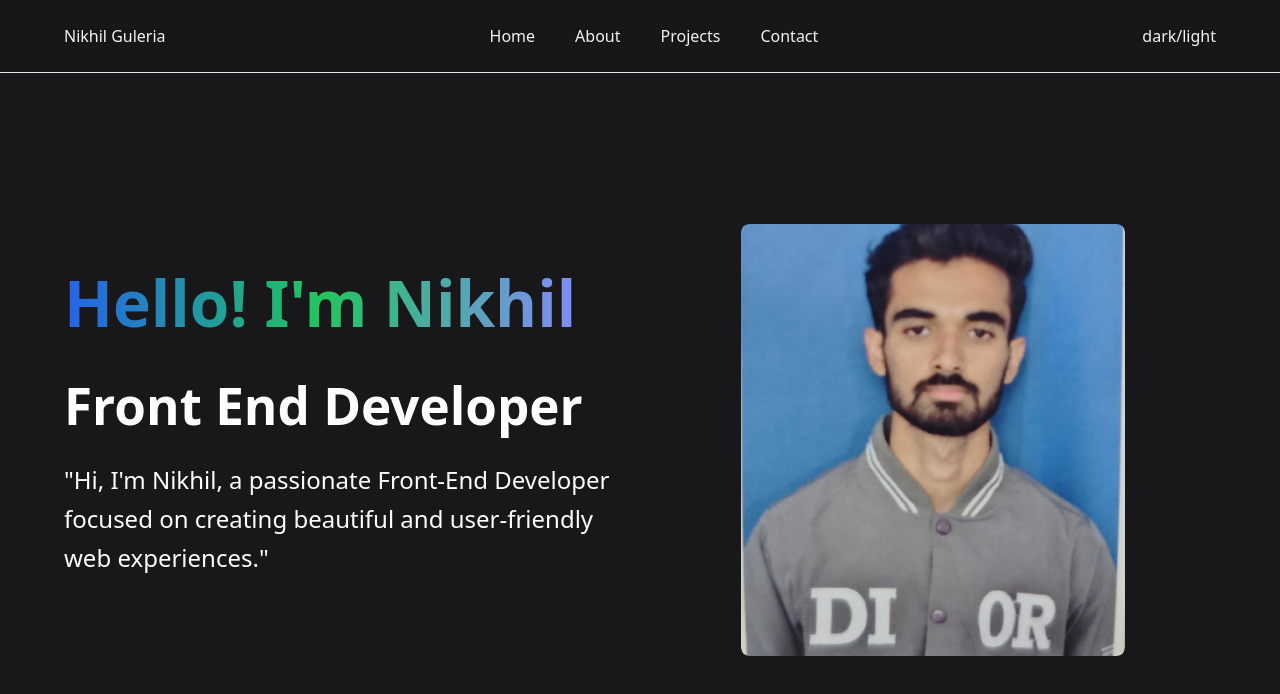
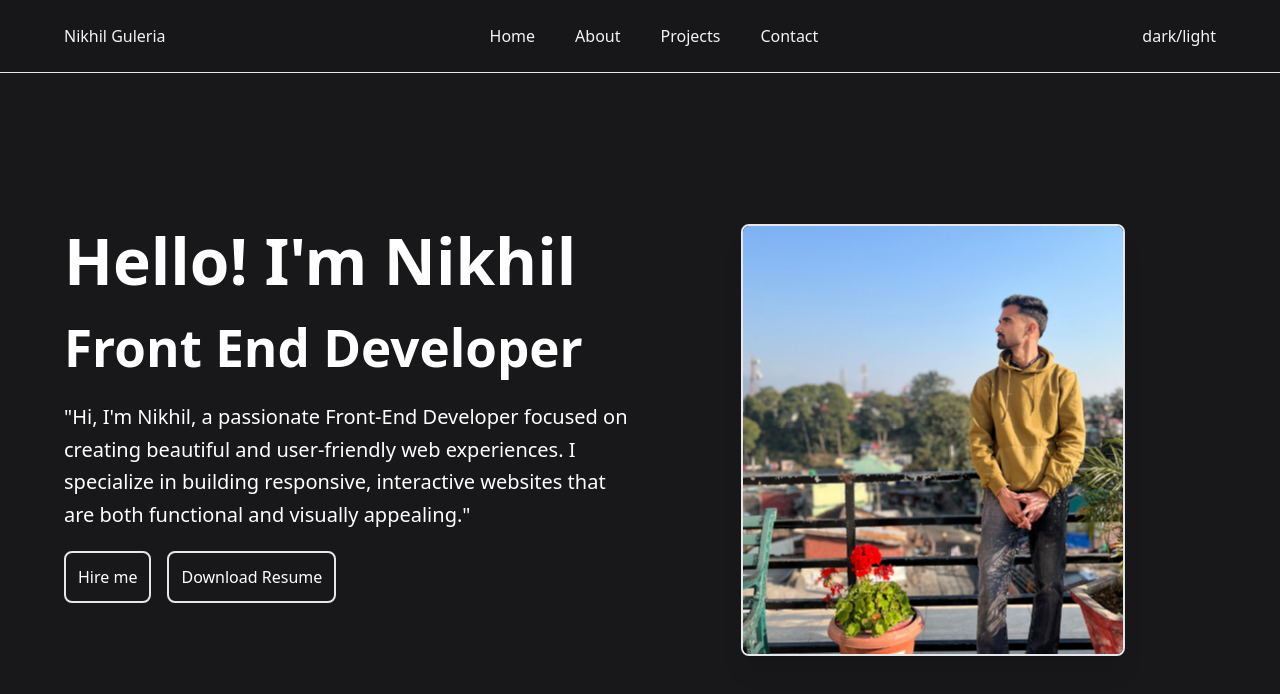
Before and after one commit to Nikhilguleria98/Portfolio, a React (Vite) app: page / in a window 1280 px wide. Shown: the top 694 px of the page. Built offline with nearby package versions, Linux system fonts and the light colour scheme.

Commit message:
minor changes

```diff
--- a/src/components/Hero Section/Hero.jsx
+++ b/src/components/Hero Section/Hero.jsx
@@ -3,9 +3,7 @@ import { motion } from "framer-motion";
 
 const Hero = ({ isImageRounded = false, isHover = true }) => {
   const [mousePosition, setMousePosition] = useState({ x: 0, y: 0 });
-  const [isHovered, setIsHovered] = useState(false);
 
-  // Track mouse movement on the image itself
   const handleMouseMove = (e) => {
     const { left, top, width, height } = e.target.getBoundingClientRect();
     const x = (e.clientX - left) / width - 0.5;
@@ -13,19 +11,32 @@ const Hero = ({ isImageRounded = false, isHover = true }) => {
     setMousePosition({ x, y });
   };
 
-  const handleMouseEnter = () => {
-    setIsHovered(true); // Set hover state to true
+  const handleMouseLeave = () => {
+    setMousePosition({ x: 0, y: 0 });
   };
 
-  const handleMouseLeave = () => {
-    setIsHovered(false); // Set hover state to false and reset position
-    setMousePosition({ x: 0, y: 0 });
+  const containerVariant = {
+    hidden: { opacity: 0 },
+    visible: {
+      opacity: 1,
+      transition: { staggerChildren: 0.2 },
+    },
+  };
+
+  const itemVariant = {
+    hidden: { x: -50, opacity: 0 },
+    visible: { x: 0, opacity: 1, transition: { duration: 0.6 } },
+  };
+
+  const rightSectionVariant = {
+    hidden: { x: 100, opacity: 0 },
+    visible: { x: 0, opacity: 1, transition: { duration: 0.8 } },
   };
 
   return (
     <div
       id="/"
-      className="text-white min-h-screen flex flex-col md:flex-row items-center justify-center px-4 md:px-16 gap-5 mt-24 md:mt-0"
+      className="text-white min-h-screen flex flex-col md:flex-row items-center justify-center px-4 md:px-16 gap-5 mt-32 md:mt-0"
     >
       {/* Left Section */}
       <motion.div
@@ -33,19 +44,37 @@ const Hero = ({ isImageRounded = false, isHover = true }) => {
         initial="hidden"
         whileInView="visible"
         viewport={{ once: false, amount: 0.2 }}
+        variants={containerVariant}
       >
         <motion.h1
-          className="text-[10vw] md:text-[5vw] font-bold mb-4 bg-gradient-to-r from-blue-600 via-green-500 to-indigo-400 inline-block text-transparent bg-clip-text"
+          className="text-[10vw] md:text-[5vw] md:text-6xl font-bold mb-4  inline-block "
+          variants={itemVariant}
         >
           Hello! I'm Nikhil
         </motion.h1>
-        <motion.p className="text-[8vw] md:text-[4vw] font-bold mb-4">
+        <motion.p
+          className="text-[8vw] md:text-[4vw] font-bold mb-4"
+          variants={itemVariant}
+        >
           Front End Developer
         </motion.p>
-        <motion.p className="text-[3vh] md:text-[3vh] leading-relaxed">
+        <motion.p
+          className="text-[2.7vh] md:text-[2.5vh] leading-relaxed"
+          variants={itemVariant}
+        >
           "Hi, I'm Nikhil, a passionate Front-End Developer focused on creating
-          beautiful and user-friendly web experiences."
+          beautiful and user-friendly web experiences. I specialize in building
+          responsive, interactive websites that are both functional and
+          visually appealing."
         </motion.p>
+        <motion.div className="flex justify-center md:justify-start mt-5 gap-4" variants={itemVariant}>
+          <button className="p-3 border-2 rounded-lg hover:scale-105 duration-200">
+            Hire me
+          </button>
+          <button className="p-3 border-2 rounded-lg hover:scale-105 duration-200">
+            Download Resume
+          </button>
+        </motion.div>
       </motion.div>
 
       {/* Right Section */}
@@ -54,34 +83,34 @@ const Hero = ({ isImageRounded = false, isHover = true }) => {
         initial="hidden"
         whileInView="visible"
         viewport={{ once: false, amount: 0.2 }}
+        variants={rightSectionVariant}
+        onMouseMove={handleMouseMove}
+        onMouseLeave={handleMouseLeave}
       >
         <div
-          className={`relative w-full cursor-pointer
-          ${isHovered ? "border-2 shadow-xl hover:shadow-cyan-800" : ""}
-          rounded-lg overflow-hidden max-w-[24rem] h-[27rem]`}
+          className={`relative w-full cursor-pointer ${
+            isHover ? "border-2 shadow-xl hover:shadow-cyan-800" : ""
+          } rounded-lg overflow-hidden max-w-[24rem] h-[27rem]`}
           style={{
             perspective: "1000px",
             transition: "box-shadow 0.3s ease",
           }}
         >
           <img
-            src="/Image.jpeg"
+            src="/myimg.jpg"
             alt="Nikhil"
             className={`w-full h-full object-cover ${
               isImageRounded ? "rounded-full" : "rounded-lg"
             }`}
             style={{
               transition: "transform 0.3s ease",
-              transform: `rotateY(${mousePosition.x * 25}deg) rotateX(${
-                -mousePosition.y * 25
-              }deg) scale3d(${isHovered ? 1.25 : 1}, ${
-                isHovered ? 1.25 : 1
-              }, ${isHovered ? 1.25 : 1})`,
+              transform: `
+                rotateY(${mousePosition.x * 35}deg)
+                rotateX(${-mousePosition.y * 35}deg)
+                scale3d(${isHover ? 1.25 : 1}, ${isHover ? 1.25 : 1}, ${isHover ? 1.25 : 1})
+              `,
               transformOrigin: "center center",
             }}
-            onMouseMove={handleMouseMove} // Mouse move on image itself
-            onMouseEnter={handleMouseEnter} // When hovering starts
-            onMouseLeave={handleMouseLeave} // When hovering ends
           />
         </div>
       </motion.div>
```
